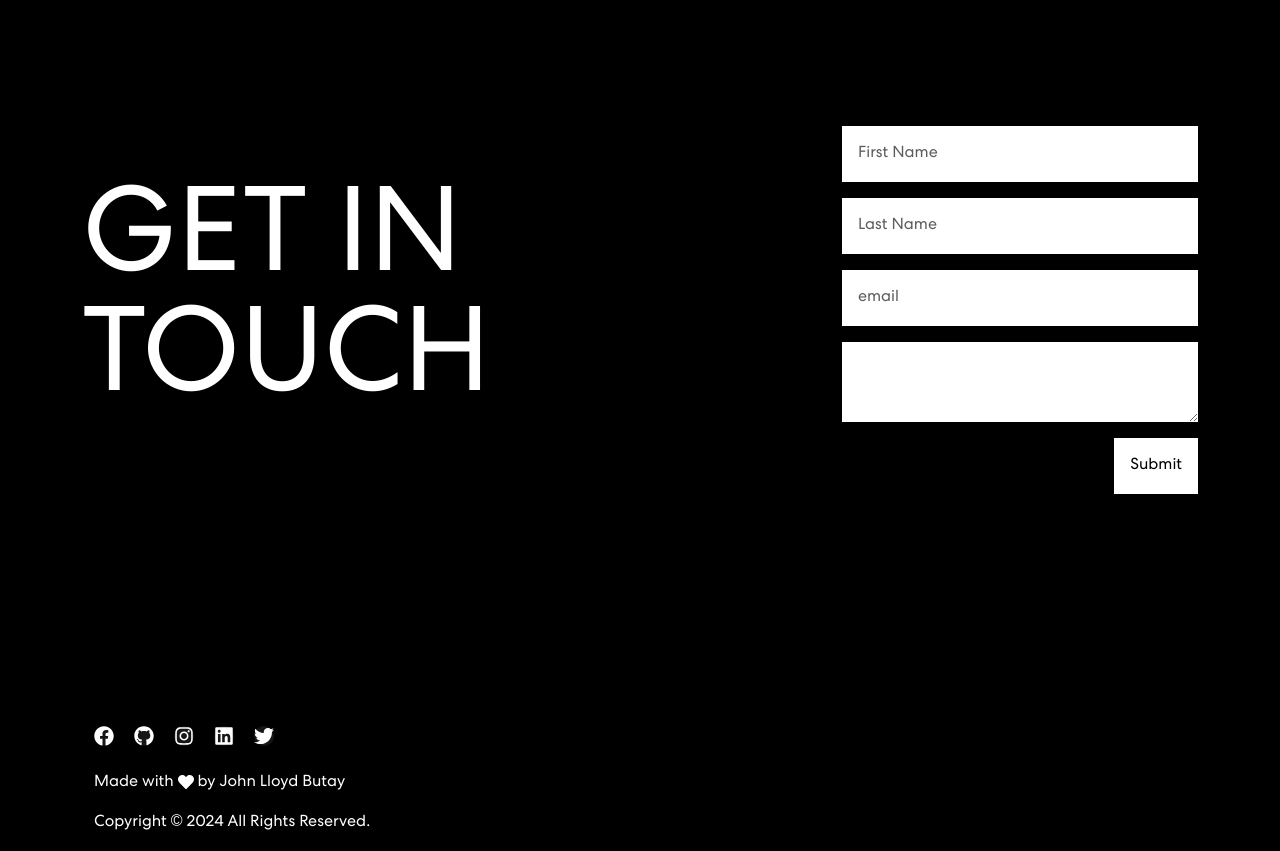
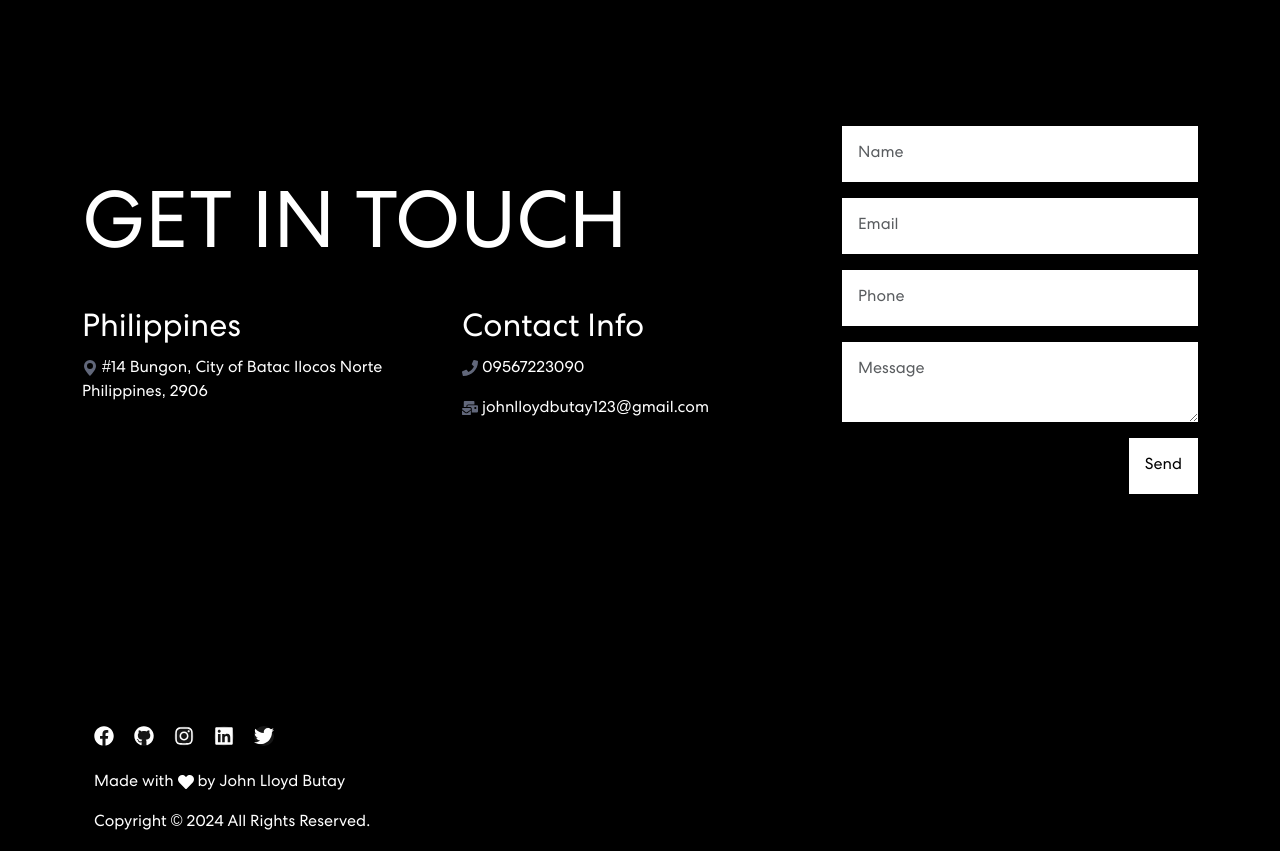
Before and after one commit to lloydbutay123/career-porfolio-by-jlnb, a React (Create React App) app: page /contact in a window 1280 px wide. Shown: the part 1040-1891 px from the top of the page. Built offline with nearby package versions, Linux system fonts and the light colour scheme.

Commit message:
final na ba

```diff
--- a/package.json
+++ b/package.json
@@ -4,6 +4,7 @@
   "version": "0.1.0",
   "private": true,
   "dependencies": {
+    "@emailjs/browser": "^4.3.3",
     "@fortawesome/fontawesome-svg-core": "^6.5.1",
     "@fortawesome/free-brands-svg-icons": "^6.5.1",
     "@fortawesome/react-fontawesome": "^0.2.0",
@@ -21,6 +22,7 @@
     "react-router-dom": "^6.22.3",
     "react-scripts": "5.0.1",
     "react-tsparticles": "^2.12.2",
+    "smtp-client": "^0.4.0",
     "tsparticles-engine": "^2.12.0",
     "web-vitals": "^2.1.4"
   },
--- a/public/index.html
+++ b/public/index.html
@@ -11,7 +11,7 @@
     />
     <link rel="apple-touch-icon" href="%PUBLIC_URL%/logo192.png" />
     <link rel="manifest" href="%PUBLIC_URL%/manifest.json" />
-    <title>React App</title>
+    <title>John Lloyd Butay - Career Portfolio</title>
   </head>
   <body>
     <noscript>You need to enable JavaScript to run this app.</noscript>
--- a/src/App.css
+++ b/src/App.css
@@ -1,20 +1,19 @@
-@font-face {
-  font-family: centra-bold;
-  src: url(./assets/fonts/centra-font-family-1710237944-0/CentraNo2-Bold-BF646c26904e7ce.ttf);
-}
-@font-face {
-  font-family: centra-medium;
-  src: url(./assets/fonts/centra-font-family-1710237944-0/CentraNo2-Medium-BF646c26901ce01.ttf);
-}
+/* TYPOGRAPHY */
 @font-face {
   font-family: centra-book;
   src: url(./assets/fonts/centra-font-family-1710237944-0/CentraNo2-Book-BF646c2690591ba.ttf);
 }
 
+/* GENERAL STYLES */
+
 * {
   margin: 0;
   padding: 0;
   box-sizing: border-box;
+}
+
+span {
+  color: #61677A;
 }
 
 html {
@@ -24,7 +23,6 @@ html {
 body {
   min-height: 100vh;
   position: relative;
-  /* background-image: url(./assets/background_images/outer-space-and-galaxies-infographics-images-1.jpg); */
   background-repeat: no-repeat;
   background-size: cover;
   font-weight: 400;
@@ -42,12 +40,14 @@ h5,
 h6 {
   margin: 0;
   padding: 0;
-  line-height: normal;
+  line-height: 1;
 }
 
 p {
   font-size: 16px;
 }
+
+/* HEADER AND MAIN NAVIGATION */
 
 header {
   display: flex;
@@ -74,7 +74,7 @@ nav a::after {
   left: 0;
   width: 0;
   height: 5px;
-  background-color: blue;
+  background-color: #61677A;
 }
 
 nav a:hover::after {
@@ -104,6 +104,8 @@ header img {
   width: 70px;
 }
 
+/* SOCIAL ICONS */
+
 .social-icon {
   display: inline-block;
   padding: 16px 0;
@@ -124,12 +126,13 @@ header img {
   margin-right: 20px;
   align-items: center;
   justify-content: center;
-  line-height: 1;
 }
 .social-icon a svg {
   color: #fff;
   font-size: 20px;
 }
+
+/* MAIN PAGE */
 
 .banner {
   display: flex;
@@ -156,7 +159,6 @@ header img {
   font-size: 35px;
   font-weight: 700;
   letter-spacing: 0.8px;
-  line-height: 1;
   margin-bottom: 20px;
   display: block;
   text-transform: uppercase;
@@ -170,47 +172,8 @@ header img {
   margin-bottom: 30px;
 }
 
-.banner button {
-  color: #fff;
-  font-weight: 700;
-  font-size: 15px;
-  letter-spacing: 0.8px;
-  display: flex;
-  align-items: center;
-  border: none;
-  background: none;
-  position: relative;
-  margin-bottom: 16px;
-}
-
-.banner button::after {
-  content: "";
-  position: absolute;
-  bottom: -10px;
-  left: 0;
-  width: 0;
-  height: 5px;
-  background-color: blue;
-}
-
-.banner button:hover::after {
-  width: 100%;
-  transition: 0.3s;
-}
-
-.banner button svg {
-  font-size: 25px;
-  margin-left: 2rem;
-  line-height: 1;
-  animation: slide 1s infinite;
-}
-
 .banner a {
   text-decoration: none;
-}
-
-.banner button:hover svg {
-  margin-left: 25px;
 }
 
 .blink {
@@ -252,6 +215,8 @@ header img {
   transform: scale(1.5);
 }
 
+/* ABOUT PAGE */
+
 .aboutMe {
   min-height: 100vh;
   padding-top: 64px;
@@ -261,6 +226,21 @@ header img {
   font-weight: bolder;
   font-size: 50px;
 }
+
+.aboutMe h1::after {
+  background-color: #61677A;
+  content: "";
+  display: inline-block;
+  height: 10px;
+  position: relative;
+  width: 20%;
+}
+
+.aboutMe h1::after {
+  left: 10px;
+  margin-right: -50%;
+}
+
 
 .content {
   height: 15rem;
@@ -275,6 +255,12 @@ header img {
   font-size: 80px;
 }
 
+.education {
+  margin-bottom: 5rem;
+}
+
+/* SERVICES PAGE */
+
 .services {
   min-height: 100vh;
   width: 100%;
@@ -283,6 +269,8 @@ header img {
 .services h1 {
   margin-bottom: 3rem;
 }
+
+/* PROJECT PAGE */
 
 .projects {
   width: 100%;
@@ -303,12 +291,11 @@ header img {
 
 .projects h1 {
   font-size: 100px;
-  line-height: 1;
   margin: 0;
 }
 
 .projects h1::after {
-  background-color: white;
+  background-color: #61677A;
   content: "";
   display: inline-block;
   height: 10px;
@@ -324,6 +311,8 @@ header img {
 .projectList span {
   color: #282c34;
 }
+
+/* SCROLLDOWN BUTTON IN PAGES */
 
 .scrollDown {
   height: 50px;
@@ -374,7 +363,7 @@ header img {
   position: absolute;
   width: 100px;
   height: 5px;
-  background-color: white;
+  background-color: #61677A;
   bottom: 0;
   left: 0;
 }
@@ -402,7 +391,9 @@ header img {
   top: 35%;
 }
 
-.projectsList button {
+/* VIEW / SLIDE TO NEXT BUTTON */
+
+.viewButton {
   color: #fff;
   font-weight: 700;
   font-size: 15px;
@@ -413,37 +404,37 @@ header img {
   border: none;
   background: none;
   position: relative;
-  margin-bottom: 5rem;
+  margin-bottom: 2rem;
 }
 
-.projectsList button::after {
+.viewButton::after {
   content: "";
   position: absolute;
   bottom: -10px;
   left: 0;
   width: 0;
   height: 5px;
-  background-color: blue;
+  background-color: #61677A;
 }
 
-.projectsList button:hover::after {
+.viewButton:hover::after {
   width: 100%;
   transition: 0.3s;
 }
 
-.projectsList button svg {
+.viewButton svg {
   font-size: 25px;
   margin-left: 2rem;
   line-height: 1;
   animation: slide 1s infinite;
 }
 
+/* SKILLS PAGE */
+
 .skills {
   width: 100%;
   min-height: 100vh;
   display: grid;
-  place-items: center;
-  margin-top: 5rem;
 }
 
 .skills .skillsCategories {
@@ -452,19 +443,18 @@ header img {
   grid-template-columns: repeat(12, 1fr);
 }
 .grid-item {
-  padding: 20px;
   font-size: 50px;
   text-align: center;
 }
 
 .skills h1 {
   font-size: 90px;
-  line-height: 1;
 }
 
 .skills .skillsTitle {
   width: 100%;
   display: inline-block;
+  margin-bottom: 5rem;
 }
 
 .skills .skillsTitle h1 span {
@@ -478,6 +468,8 @@ header img {
   bottom: 0;
 }
 
+/* CONTACT PAGE */
+
 .contact {
   min-height: 100vh;
   width: 100%;
@@ -486,7 +478,6 @@ header img {
 .contact h1 {
   font-size: 70px;
   margin: 0;
-  line-height: 1;
 }
 
 .parent {
@@ -520,8 +511,8 @@ header img {
 }
 
 .formSubmit h1 {
-  font-size: 120px;
-  line-height: 1;
+  font-size: 80px;
+  margin-bottom: 2rem;
 }
 
 .formSubmit button,
@@ -535,70 +526,13 @@ header img {
   border-radius: 0;
 }
 
-.education {
-  margin-bottom: 5rem;
-}
-
-.aboutMe h1 {
-  line-height: 1;
-  margin: 0;
-}
-
-.aboutMe h1::after {
-  background-color: white;
-  content: "";
-  display: inline-block;
-  height: 10px;
-  position: relative;
-  width: 20%;
-}
-
-.aboutMe h1::after {
-  left: 10px;
-  margin-right: -50%;
-}
-
-.aboutMe button {
-  color: #fff;
-  font-weight: 700;
-  font-size: 15px;
-  letter-spacing: 0.8px;
-  display: flex;
-  float: right;
-  align-items: center;
-  border: none;
-  background: none;
-  position: relative;
-  margin-bottom: 5rem;
-}
-
-.aboutMe button::after {
-  content: "";
-  position: absolute;
-  bottom: -10px;
-  left: 0;
-  width: 0;
-  height: 5px;
-  background-color: blue;
-}
-
-.aboutMe button:hover::after {
-  width: 100%;
-  transition: 0.3s;
-}
-
-.aboutMe button svg {
-  font-size: 25px;
-  margin-left: 2rem;
-  line-height: 1;
-  animation: slide 1s infinite;
-}
 
 footer {
   display: inline-block;
   align-items: center;
 }
 
+/* TRANSITION EFFECTS ON PAGES */
 
 .slide-in {
   position: fixed;
@@ -619,7 +553,6 @@ footer {
   background-color: #0f0f0f;
   transform-origin: left;
 }
-
 
 
 @keyframes scrollDown {
@@ -726,7 +659,6 @@ footer {
   }
   .contact h1 {
     font-size: 55px;
-    line-height: 1;
   }
 
   .formSubmit h1 {
@@ -734,8 +666,6 @@ footer {
   }
 
   .aboutMe h1 {
-    line-height: 1;
-    margin: 0;
     font-size: 30px;
   }
 }
--- a/src/components/About.js
+++ b/src/components/About.js
@@ -21,7 +21,7 @@ function About() {
         })}
 
         <Link to="/services">
-                <button>
+                <button className="viewButton">
                   View more at services <ArrowRight size={25} />
                 </button>
               </Link>
--- a/src/components/Banner.js
+++ b/src/components/Banner.js
@@ -86,7 +86,7 @@ function Banner() {
               </p>
 
               <Link to="/about">
-                <button>
+                <button className="viewButton">
                   See more about me <ArrowRight size={25} />
                 </button>
               </Link>
--- a/src/components/Contact.js
+++ b/src/components/Contact.js
@@ -1,8 +1,15 @@
-import { Button, Col, Container, FormGroup, Row } from "react-bootstrap";
-import { ArrowUpRight } from "react-bootstrap-icons";
+import {
+  Button,
+  Col,
+  Container,
+  Row,
+} from "react-bootstrap";
+import ContactUs from "./SendEmail";
+import { ArrowUpRight, GeoAltFill } from "react-bootstrap-icons";
 import Form from "react-bootstrap/Form";
 import Footer from "../components/Footer";
 import Transition from "./Transition";
+import { FaMailBulk, FaPhone } from "react-icons/fa";
 
 function Contact() {
   return (
@@ -30,44 +37,20 @@ function Contact() {
       <section className="formSubmit" id="formSubmit">
         <Row className="formRow">
           <Col lg={8}>
-            <h1>GET IN TOUCH</h1>
+          <h1>GET IN TOUCH</h1>
+          <Row>
+            <Col lg={6}>
+            <h2>Philippines</h2>
+            <p><span><GeoAltFill /> </span>#14 Bungon, City of Batac Ilocos Norte Philippines, 2906</p>
+            </Col>
+            <Col lg={6}>
+            <h2>Contact Info</h2>
+            <p><span><FaPhone /> </span>09567223090</p>
+            <p><span><FaMailBulk /> </span>johnlloydbutay123@gmail.com</p>
+            </Col>
+          </Row>
           </Col>
-          <Col lg={4}>
-            <Form
-              method="POST"
-              action="https://formsubmit.co/johnlloydbutay123@gmail.com"
-            >
-              <FormGroup>
-                <Form.Control
-                  className="mb-3"
-                  name="fName"
-                  aria-label="First name"
-                  placeholder="First Name"
-                />
-                <Form.Control
-                  className="mb-3"
-                  name="lName"
-                  aria-label="Last name"
-                  placeholder="Last Name"
-                />
-
-                <Form.Control
-                  className="mb-3"
-                  name="email"
-                  aria-label="email"
-                  placeholder="email"
-                />
-
-                <Form.Control
-                  name="message"
-                  aria-label="message"
-                  className="mb-3"
-                  as="textarea"
-                />
-              </FormGroup>
-              <Button type="submit">Submit</Button>
-            </Form>
-          </Col>
+          <ContactUs />
         </Row>
         <Footer />
       </section>
--- /dev/null
+++ b/src/components/SendEmail.js
@@ -0,0 +1,83 @@
+import {
+    Button,
+    Col,
+    FormGroup,
+  } from "react-bootstrap";
+  import Form from "react-bootstrap/Form";
+  import React, { useRef } from "react";
+  import emailjs from '@emailjs/browser';
+
+  export const ContactUs = () => {
+    const form = useRef();
+
+    const sendEmail = (e) => {
+      e.preventDefault();
+
+      emailjs
+        .sendForm('service_g3kpyfk', 'template_asv26sj', form.current, {
+          publicKey: 'x9HYiLzpdC_yZyD0e',
+        })
+        .then(
+          () => {
+            console.log('SUCCESS!');
+            e.target.reset();
+          },
+          (error) => {
+            console.log('FAILED...', error.text);
+          },
+        );
+    };
+
+    return (
+
+        <Col lg={4}>
+            <Form
+            ref={form}
+            onSubmit = {sendEmail}
+              method="POST"
+              action="https://formsubmit.co/johnlloydbutay123@gmail.com"
+            >
+              <FormGroup>
+
+              <Form.Control
+                  className="mb-3"
+                  name="userName"
+                  aria-label="userName"
+                  placeholder="Name"
+                  required
+                />
+
+                <Form.Control
+                  className="mb-3"
+                  name="userEmail"
+                  aria-label="email"
+                  placeholder="Email"
+                  required
+                />
+
+                <Form.Control
+                  className="mb-3"
+                  name="phone"
+                  aria-label="phone"
+                  placeholder="Phone"
+                  required
+                />
+
+                <Form.Control
+                  name="message"
+                  aria-label="message"
+                  className="mb-3"
+                  as="textarea"
+                  placeholder="Message"
+                  required
+                />
+              </FormGroup>
+              <Button type="submit">Send</Button>
+            </Form>
+          </Col>
+
+
+    )
+}
+
+export default ContactUs;
```
Also changed, not shown: src/components/Projects.js (+7 -5 lines), src/components/Services.js (+9 -1 lines), 1 other file (tests, documents, lock files or other folders).
